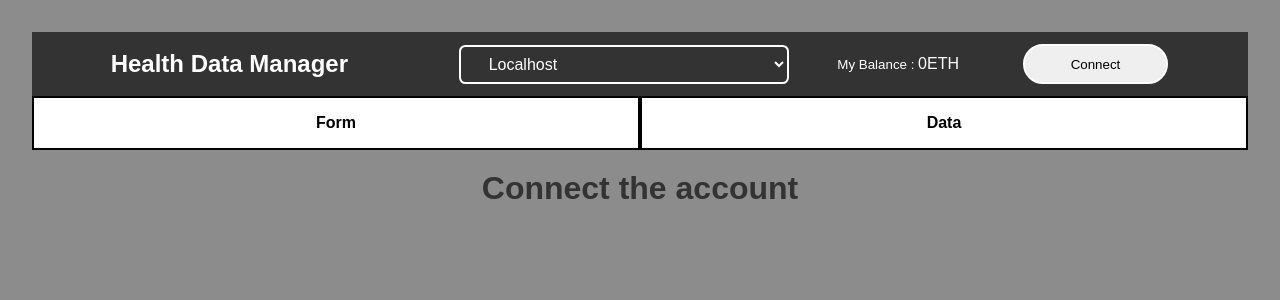
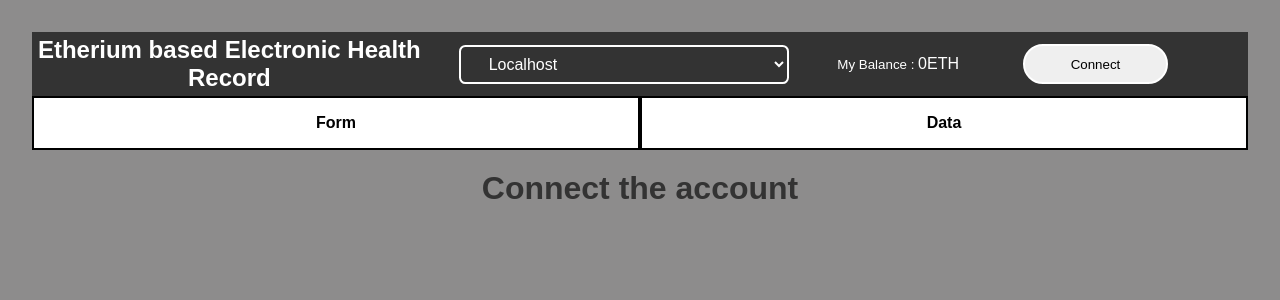
Before and after one commit to ENZOMOTIVE/Patient_Data_Manager, a React (Create React App) app in the folder medicalrecord/: page / in a window 1280 px wide. Shown: the top 300 px of the page. Built offline with nearby package versions, Linux system fonts and the light colour scheme.

Commit message:
Update Navbar.js

```diff
--- a/medicalrecord/src/components/Navbar/Navbar.js
+++ b/medicalrecord/src/components/Navbar/Navbar.js
@@ -53,7 +53,7 @@ const Navbar = () => {
     <div className="Navbar">
       <div className="nav__name">
 
-        <h2>Health Data Manager </h2>
+        <h2>Etherium based Electronic Health Record </h2>
       </div>
       <div className="nav__networkSelector">
         <select
```
